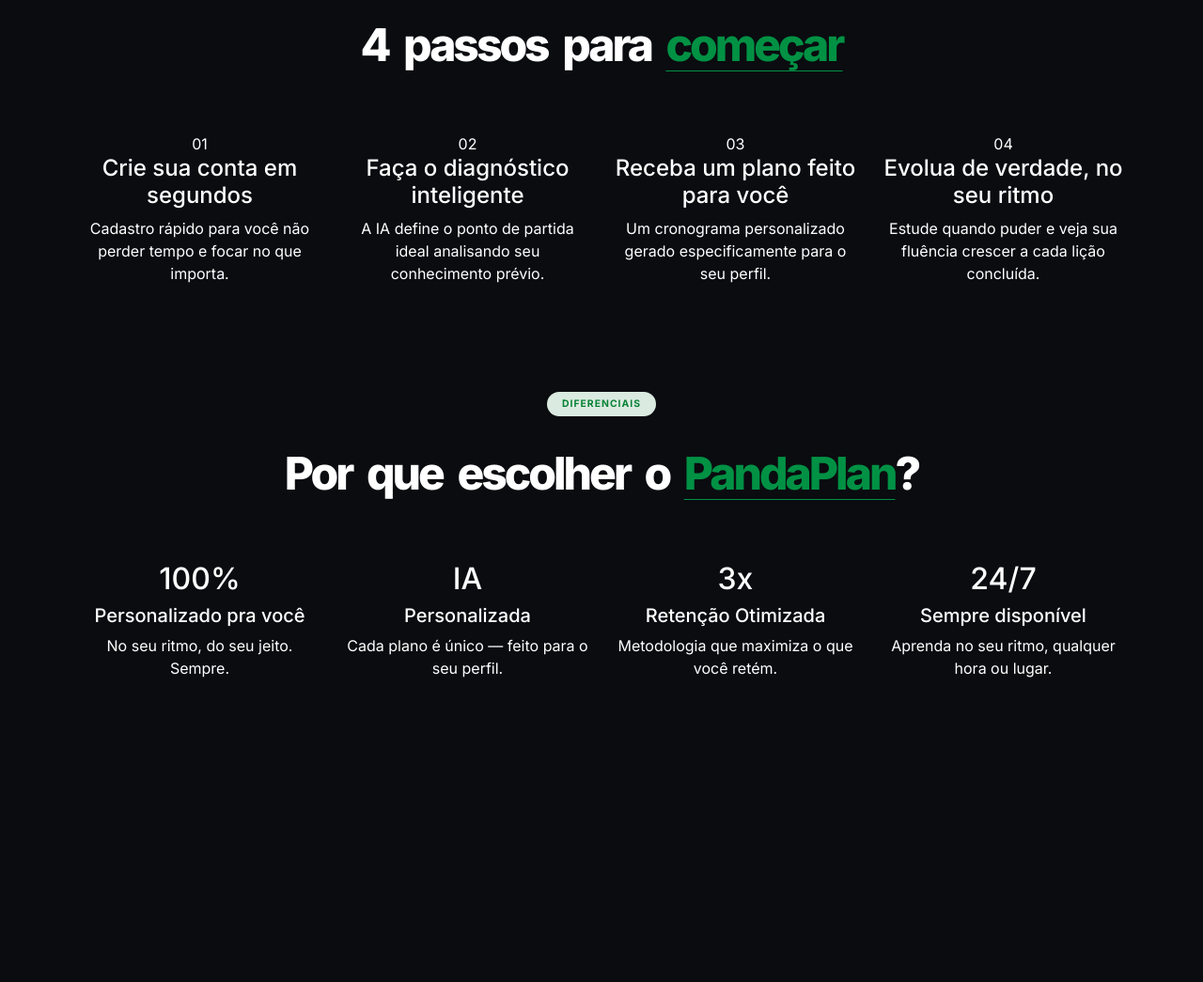
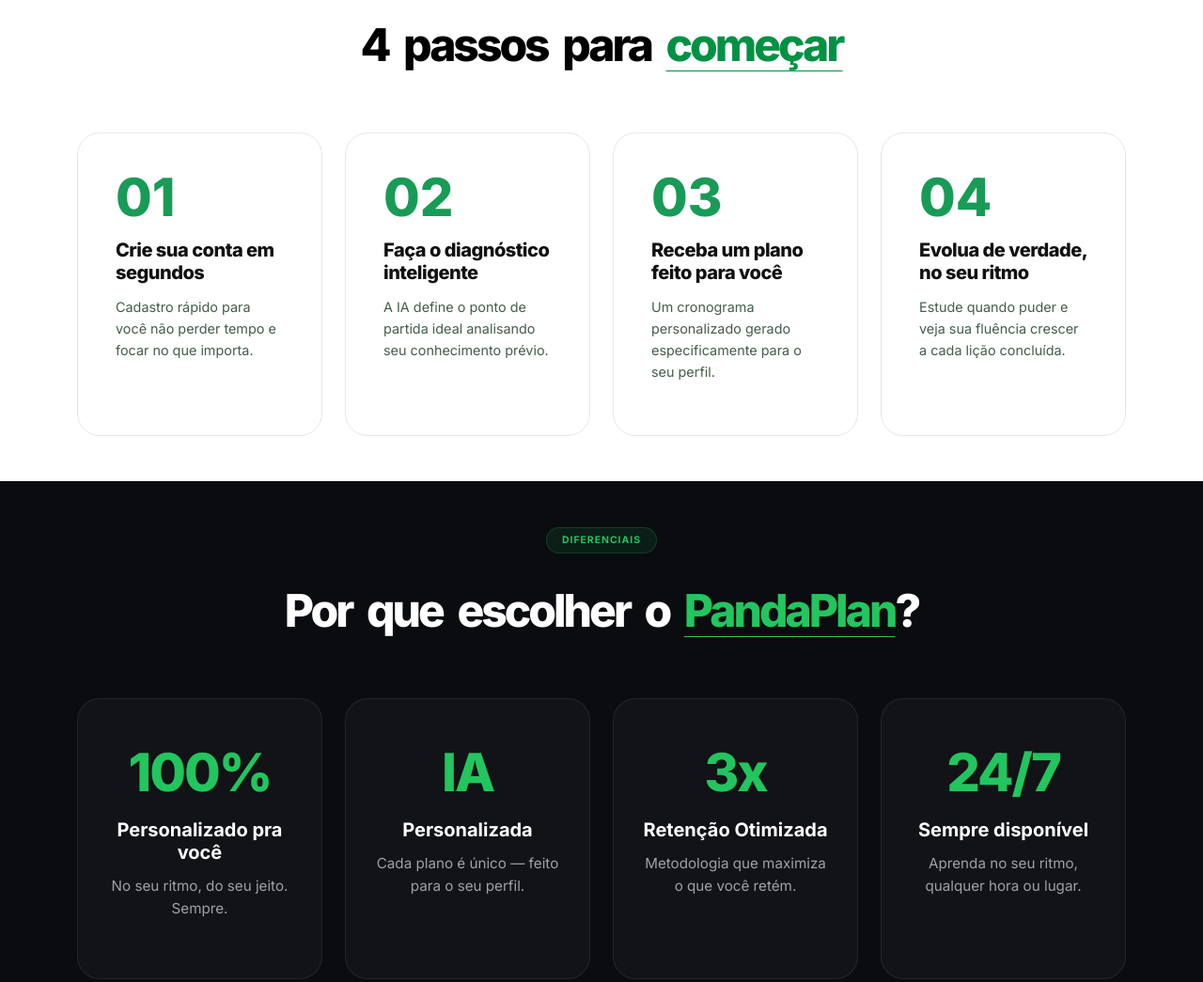
Before and after one commit to rodrigolyrio/dev_web, a website: page index.html in a window 1280 px wide. Shown: the part 1746-2791 px from the top of the page at 94% size. Before the commit the page ends 2533 px from the top, so only its background shows below. Drawn offline with nearby package versions, Linux system fonts and the light colour scheme.

Commit message:
Update style.css
att do style.css para 4º borda

```diff
--- a/style.css
+++ b/style.css
@@ -208,3 +208,148 @@
 .card-funcs .icone{
     font-size: 1.8rem;
 }
+
+/* --- 4. Terceira Dobra: Seção de Passos (Como Funciona - Estilo Claro) --- */
+
+.steps-section {
+    background-color: #ffffff; /* Fundo branco para tons claros */
+    padding: 100px 0;
+}
+
+/* Card de Passo Individual */
+.step-card {
+    background: #ffffff;
+    border: 1px solid #e5e7eb; /* Borda cinza clara sutil */
+    border-radius: 24px;
+    padding: 40px;
+    text-align: left;
+    height: 100%;
+    transition: all 0.4s ease;
+    position: relative;
+}
+
+/* Efeito de destaque no Hover */
+.step-card:hover {
+    transform: translateY(-8px);
+    box-shadow: 0 20px 40px rgba(0, 0, 0, 0.05); /* Sombra suave */
+    border-color: var(--green-titles); /* Usa o tom de verde dos títulos */
+}
+
+/* Número Gigante (01, 02, etc.) */
+.step-number {
+    font-size: 3.5rem;
+    font-weight: 900;
+    color: var(--green-titles); /* O mesmo tom de verde da imagem */
+    opacity: 0.9; /* Transparência para o efeito de marca d'água */
+    line-height: 1;
+    margin-bottom: 1rem;
+    font-family: 'Inter', sans-serif;
+}
+
+/* Título do Passo */
+.step-title {
+    color: #111111; /* Texto quase preto para contraste no fundo branco */
+    font-weight: 800;
+    font-size: 1.25rem;
+    margin-bottom: 0.8rem;
+    letter-spacing: -0.5px;
+}
+
+/* Descrição do Passo */
+.step-desc {
+    color: var(--green-desc); /* Tom de verde acinzentado do seu :root */
+    font-size: 0.9rem;
+    line-height: 1.6;
+}
+
+/* Ajustes de Título e Badge para esta seção clara */
+.steps-section .sections-title {
+    color: #000000;
+}
+
+.steps-section .title-highlight {
+    color: var(--green-titles);
+    text-decoration: underline var(--green-titles) 1px;
+}
+
+.steps-section .custom-green-badge {
+    background-color: rgba(219, 234, 224, 1);
+    color: var(--green-titles);
+    border: none;
+}
+
+
+/* --- 5. Quarta Dobra: Seção de Diferenciais (Why PandaPlan) --- */
+
+.why-section {
+    background-color: var(--bg-dark); /* Fundo escuro para contraste */
+    padding: 100px 0;
+}
+
+/* Card de Diferencial */
+.why-card {
+    background: rgba(255, 255, 255, 0.03); /* Vidro escuro */
+    border: 1px solid rgba(255, 255, 255, 0.08);
+    border-radius: 24px;
+    padding: 45px 30px;
+    text-align: center;
+    height: 100%;
+    transition: all 0.4s cubic-bezier(0.4, 0, 0.2, 1);
+}
+
+/* Efeito de brilho no Hover */
+.why-card:hover {
+    background: rgba(34, 197, 94, 0.04); /* Leve brilho verde no fundo */
+    border-color: var(--accent-green);
+    transform: translateY(-10px);
+    box-shadow: 0 20px 40px rgba(0, 0, 0, 0.6);
+}
+
+/* Estatística/Número de Destaque (100%, IA, 3x) */
+.why-stat {
+    font-size: 3.5rem;
+    font-weight: 900;
+    color: var(--accent-green); /* Verde brilhante */
+    margin-bottom: 15px;
+    letter-spacing: -2px;
+    display: block;
+}
+
+/* Título do Card */
+.why-title {
+    color: #ffffff;
+    font-weight: 700;
+    font-size: 1.25rem;
+    margin-bottom: 12px;
+}
+
+/* Descrição do Card */
+.why-desc {
+    color: var(--text-muted);
+    font-size: 0.95rem;
+    line-height: 1.6;
+}
+
+/* Ajustes de Títulos para seção escura */
+.why-section .sections-title {
+    color: white;
+}
+
+.why-section .title-highlight {
+    color: var(--accent-green);
+    text-decoration: underline var(--accent-green) 1px;
+}
+
+/* Ajuste da Badge para fundo escuro */
+.why-section .custom-green-badge {
+    background-color: rgba(34, 197, 94, 0.1);
+    color: var(--accent-green);
+    border: 1px solid rgba(34, 197, 94, 0.2);
+}
+
+/* Responsividade */
+@media (max-width: 991px) {
+    .why-stat {
+        font-size: 2.8rem;
+    }
+}
```
